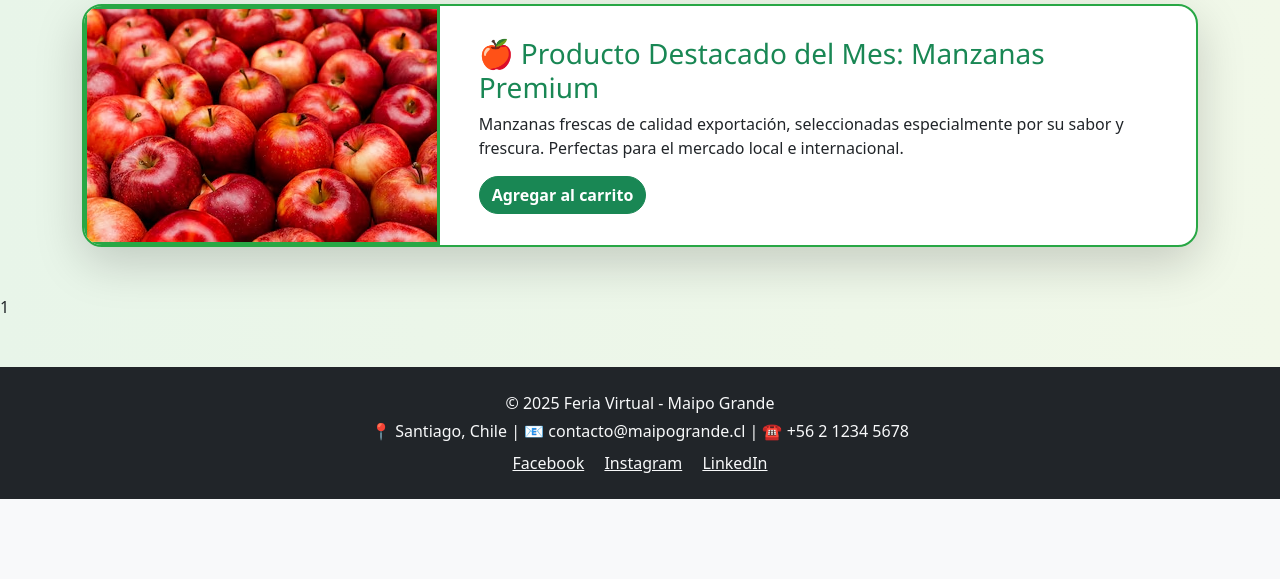
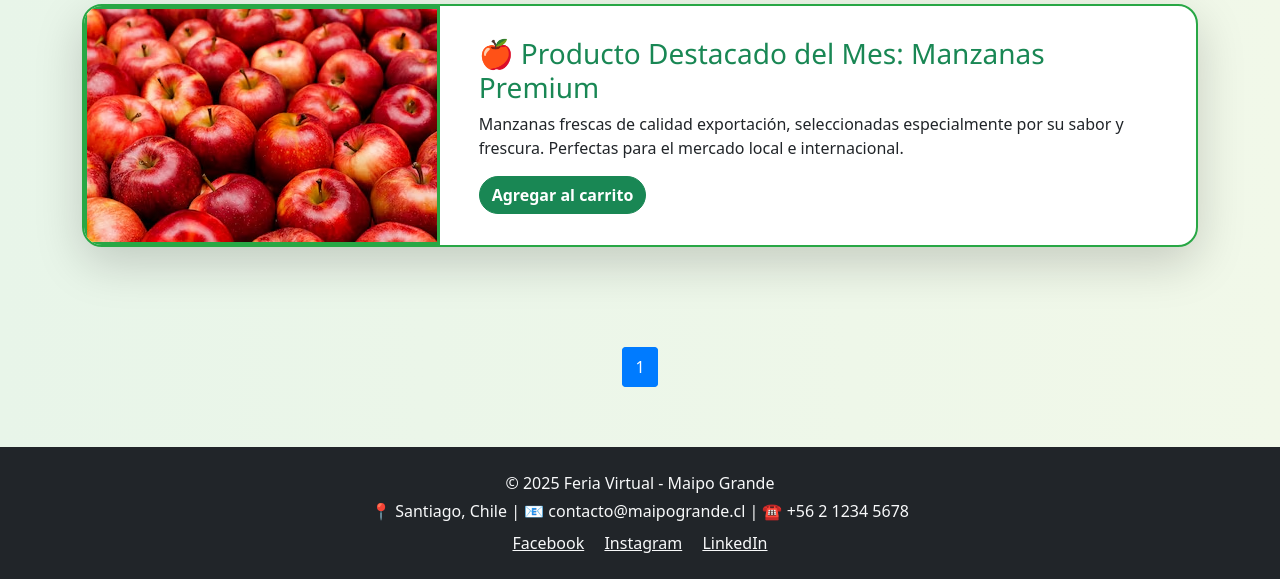
Before and after one commit to Aliesth/ProyectoIntegracion, a Django app: page /catalogo/ in a window 1280 px wide. Shown: the part 348-927 px from the top of the page. Before the commit the page ends 847 px from the top, so only its background shows below. Run offline with Django 5.2, Linux system fonts and the light colour scheme; data that the repository does not hold is empty.

Commit message:
corregido el static del catalogo y borrado el comentario que molesta la carga

```diff
--- a/aplicacion/static/css/style.css
+++ b/aplicacion/static/css/style.css
@@ -275,3 +275,39 @@ body {
     background: #28a745;
     color: white;
 }
+
+/* Estilos básicos para el catálogo */
+.catalogo {
+    display: grid;
+    /* Muestra 3 columnas de cards, ajusta a tu gusto */
+    grid-template-columns: repeat(auto-fit, minmax(250px, 1fr));
+    gap: 20px;
+    padding: 20px;
+}
+
+.card-producto {
+    border: 1px solid #ccc;
+    padding: 15px;
+    border-radius: 8px;
+    box-shadow: 2px 2px 5px rgba(0,0,0,0.1);
+    background-color: white;
+}
+
+/* Estilos para la paginación */
+.paginacion {
+    text-align: center;
+    padding: 20px 0;
+}
+
+.paginacion a, .paginacion .actual {
+    margin: 0 5px;
+    padding: 8px 12px;
+    border: 1px solid #007bff;
+    text-decoration: none;
+    border-radius: 4px;
+}
+
+.paginacion .actual {
+    background-color: #007bff;
+    color: white;
+}
--- a/aplicacion/templates/catalogo/lista_frutas.html
+++ b/aplicacion/templates/catalogo/lista_frutas.html
@@ -7,7 +7,7 @@
   <title>Catálogo de Productos - Feria Virtual</title>
   <link href="https://cdn.jsdelivr.net/npm/bootstrap@5.3.0/dist/css/bootstrap.min.css" rel="stylesheet">
   <link href="https://unpkg.com/aos@2.3.1/dist/aos.css" rel="stylesheet">
-  <link rel="stylesheet" href="{% static 'aplicacion/css/style.css' %}">
+  <link rel="stylesheet" href="{% static '/css/style.css' %}">
   <style>
       .product-img {
           height: 200px !important;
@@ -91,7 +91,7 @@
     </div>
   </section>
 
-  <!-- Catálogo de productos " una vez creado carrito en action : {% url 'agregar_al_carrito' fruta.id %}" -->
+
   <div class="catalogo">
     {% for fruta in frutas %}
     <div class="card-producto">
--- a/aplicacion/views.py
+++ b/aplicacion/views.py
@@ -97,6 +97,7 @@ class CatalogoFrutasView(ListView):
     template_name='catalogo/lista_frutas.html'
     context_object_name="frutas"
     paginate_by=12    #cantidad de pruductos por  pagina
+    ordering = ['nombre']
 
 def index(request):
     return render(request, 'index.html')
```
